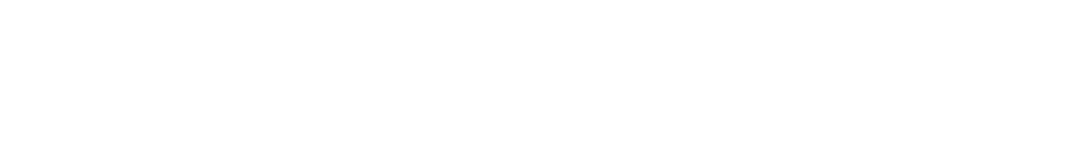
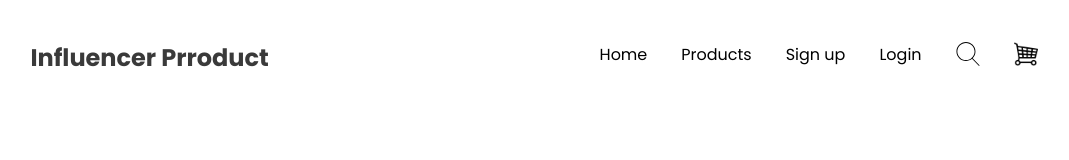
Before and after one commit to shahjalal-mahmud/day3, a plain HTML site: page index.html in a window 1280 px wide. Shown: the whole page, without its empty margins (106-1175 px from the left). Drawn offline with Linux system fonts and the light colour scheme.

Commit message:
added nav

```diff
--- a/index.html
+++ b/index.html
@@ -1,11 +1,29 @@
 <!DOCTYPE html>
 <html lang="en">
+
 <head>
     <meta charset="UTF-8">
     <meta name="viewport" content="width=device-width, initial-scale=1.0">
     <title>Influencer Gear</title>
+    <link rel="stylesheet" href="styles/style.css">
 </head>
+
 <body>
+    <nav class="navbar display-flex">
+        <div class="secondary-text">
+            <h4>Influencer Prroduct</h4>
+        </div>
+        <div >
+            <ul class="nav-list display-flex">
+                <li><a href="">Home</a></li>
+                <li><a href="">Products</a></li>
+                <li><a href="">Sign up</a></li>
+                <li><a href="">Login</a></li>
+                <li><img src="images/search.svg" alt=""></li>
+                <li><img src="images/shopping-cart.png" alt=""></li>
+            </ul>
+        </div>
+    </nav>
+</body>
 
-</body>
 </html>
--- /dev/null
+++ b/styles/style.css
@@ -0,0 +1,56 @@
+@import url('https://fonts.googleapis.com/css2?family=Poppins:ital,wght@0,100;0,200;0,300;0,400;0,500;0,600;0,700;0,800;0,900;1,100;1,200;1,300;1,400;1,500;1,600;1,700;1,800;1,900&display=swap');
+/* font-family: Poppins, sans-serif; */
+
+/* Shared Styles */
+*{
+    font-family: Poppins, sans-serif;
+}
+.display-flex {
+    display: flex;
+}
+
+.primary-text {
+    color: rgba(58, 58, 58, 1);
+    font-size: 1rem;
+    font-weight: 400;
+}
+
+.secondary-text {
+    color: rgba(58, 58, 58, 1);
+    font-size: 1.5rem;
+    font-weight: bold;
+}
+
+.tertiary-text {
+    color: rgba(58, 58, 58, 1);
+    font-size: 3.25rem;
+    font-weight: bold;
+}
+
+/* navbar styles*/
+
+.navbar {
+    justify-content: space-around;
+    align-items: center;
+}
+
+nav-list {
+    justify-content: space-between;
+    align-items: center;
+}
+
+nav ul>li>a {
+    text-decoration: none;
+    color: black;
+
+}
+
+nav ul>li {
+    list-style-type: none;
+    margin-left: 34px;
+}
+
+nav ul>li>img {
+    width: 24px;
+    height: 24px;
+}
```
Also changed, not shown: images/search.svg (added), images/shopping-cart.png (added).
